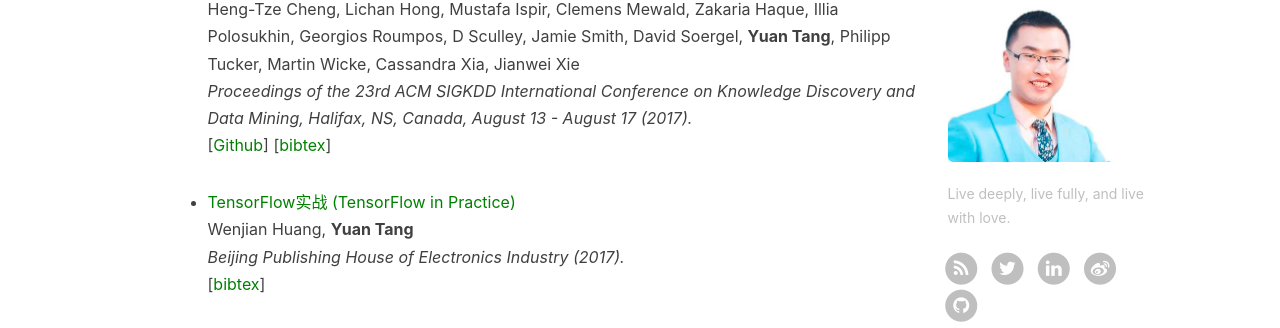
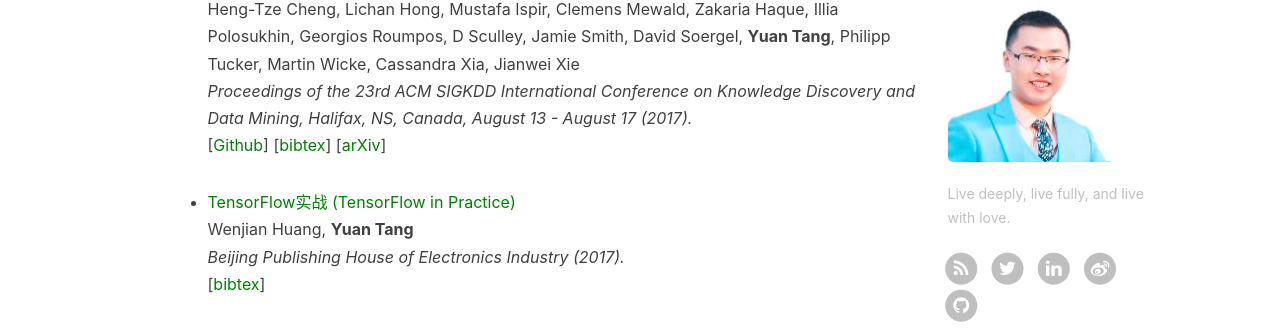
Before and after one commit to terrytangyuan/terrytangyuan.github.com, a Jekyll site: the page built from publications.html, in a window 1280 px wide. Shown: the part 526-854 px from the top of the page. Built offline with Jekyll 4.4.1, drawn with Linux system fonts in a browser that asks for light colours; nearby versions of some CDN libraries; comment, search, counter and statistics services are not loaded.

Commit message:
Update publications.html

```diff
--- a/publications.html
+++ b/publications.html
@@ -13,6 +13,7 @@
     <i>Proceedings of the 23rd ACM SIGKDD International Conference on Knowledge Discovery and Data Mining, Halifax, NS, Canada, August 13 - August 17 (2017).</i> </br>
     [<a href="https://github.com/tensorflow/tensorflow/tree/master/tensorflow/python/estimator" style="color:green;">Github</a>]
     [<a href="/data/bib/tfestimators2017kdd.bib" style="color:green;">bibtex</a>]
+    [<a href="https://arxiv.org/abs/1708.02637" style="color:green;">arXiv</a>]
   </p>
 
 
```
